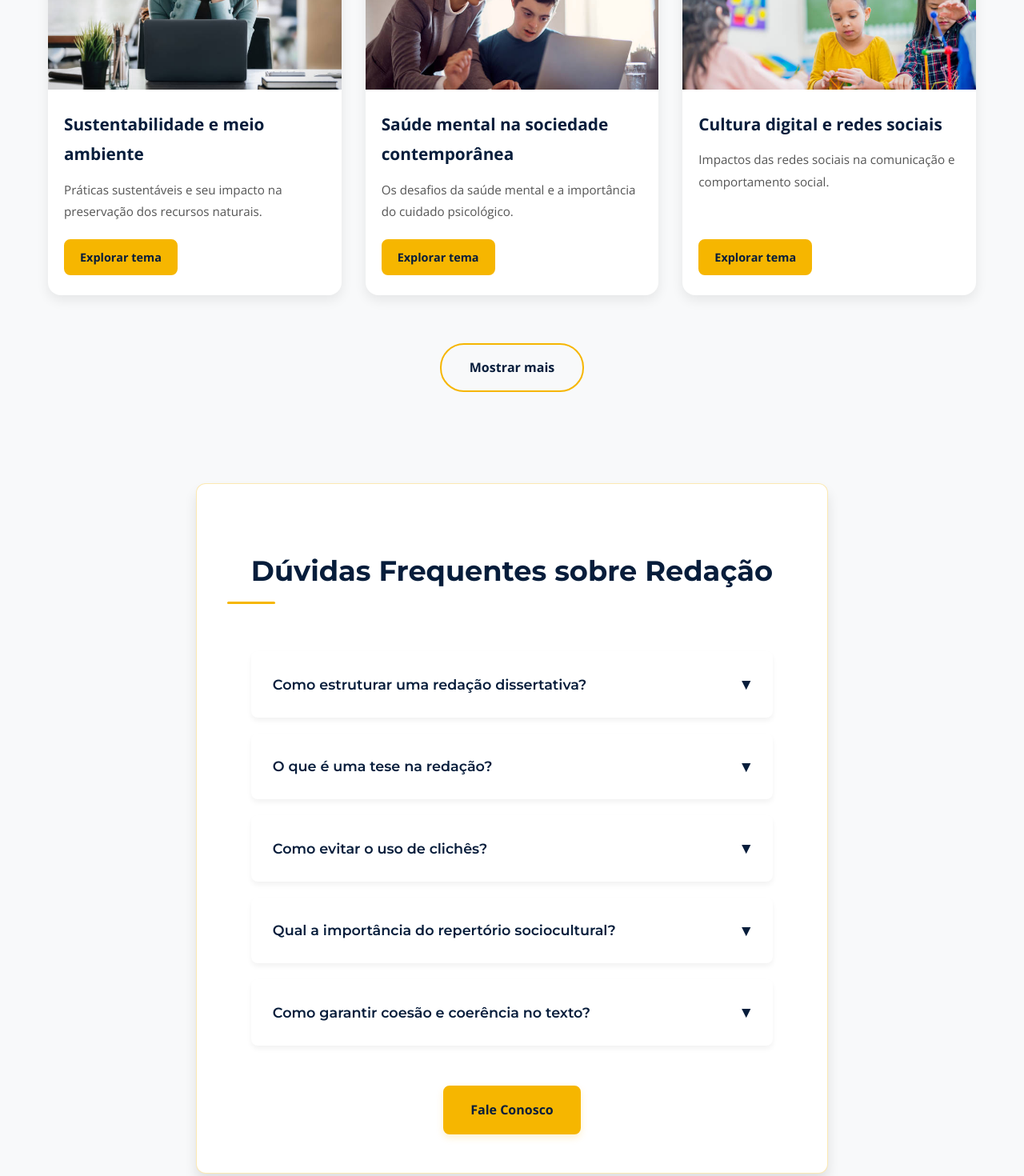
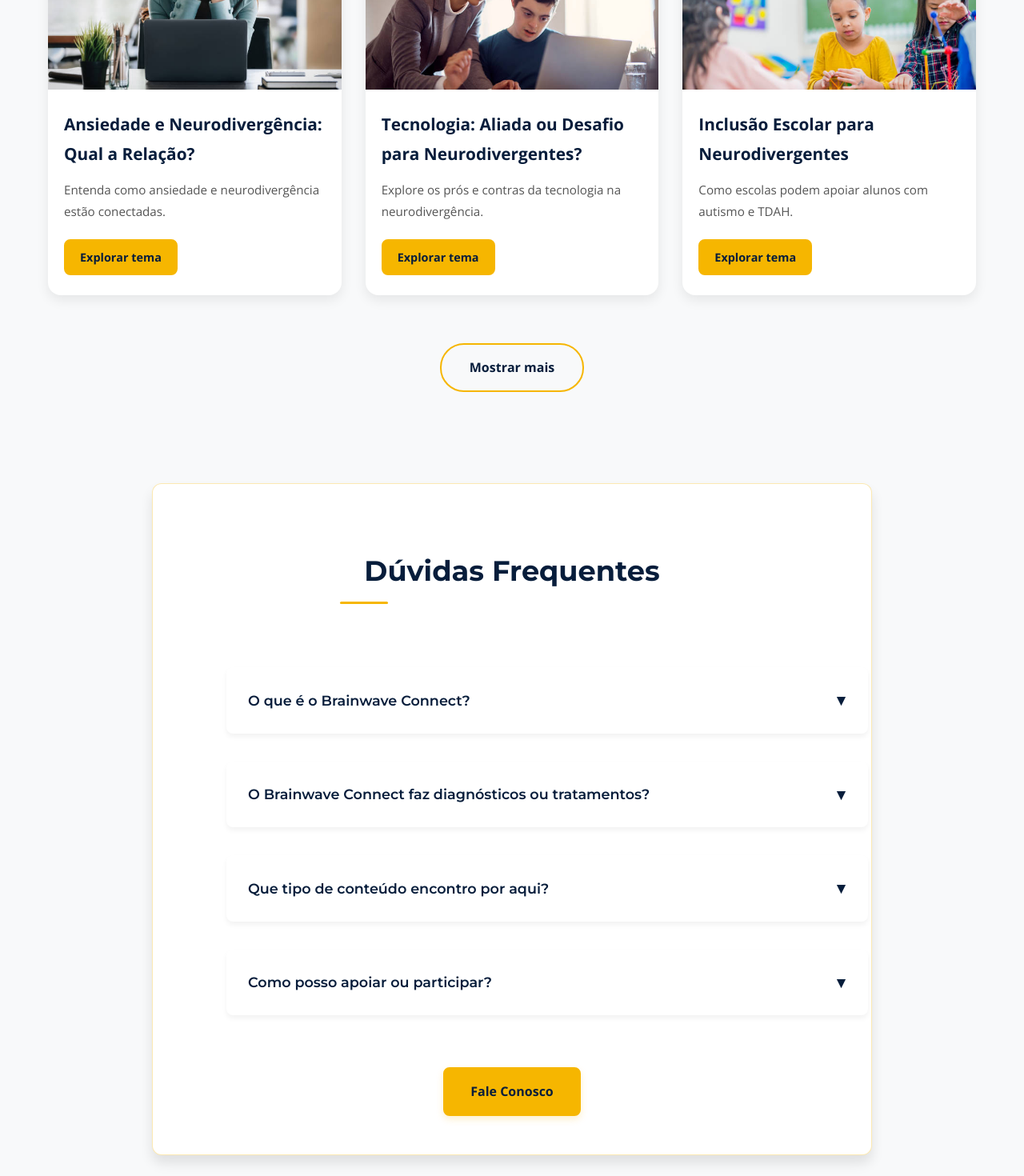
Before and after one commit to anaelisa175/BrainWave-Connect-React, a React (Create React App) app: page / in a window 1280 px wide. Shown: the part 1120-2590 px from the top of the page at 80% size. Built offline with nearby package versions, Linux system fonts and the light colour scheme; the HTML template or start-up script is replaced by a standard one.

Commit message:
Atualização 08/09/2025 - Final - Página de Artigos Principal

```diff
--- a/src/components/ContactSection.jsx
+++ b/src/components/ContactSection.jsx
@@ -19,7 +19,7 @@ export default function ContactSection() {
   return (
     <section className="contact-section" id="contact">
       <div className="container">
-        <h2>Contato</h2>
+        <h2>Fale Conosco</h2>
         <p>Tem alguma dúvida, sugestão ou feedback? Fale com a gente!</p>
         <form onSubmit={handleSubmit} id="contact-form">
           <div className="input-row">
--- a/src/components/RedacaoFAQ.css
+++ b/src/components/RedacaoFAQ.css
@@ -43,14 +43,24 @@
 
 .faq-container {
     margin-top: 40px;
+    width: 850px;
+    min-width: 850px;
+    max-width: 850px;
+    padding-left: 24px;
+    padding-right: 24px;
+    margin-left: auto;
+    margin-right: auto;
+    display: flex;
+    flex-direction: column;
+    align-items: center;
 }
 
 .redacao-item {
     background: #ffffff;
     border-radius: 16px;
     box-shadow: 0 6px 15px rgba(0,0,0,0.08);
-    margin: 20px auto;
-    max-width: 800px;
+    margin: 20px 0;
+    width: 100%;
     text-align: left;
     cursor: pointer;
     transition: all 0.4s cubic-bezier(0.215, 0.61, 0.355, 1);
--- a/src/components/RedacaoFAQ.jsx
+++ b/src/components/RedacaoFAQ.jsx
@@ -3,24 +3,20 @@ import "./RedacaoFAQ.css";
 
 const faqs = [
   {
-    pergunta: "Como estruturar uma redação dissertativa?",
-    resposta: "Uma redação dissertativa deve conter introdução, desenvolvimento e conclusão. Na introdução, apresente o tema e sua tese (ponto de vista); no desenvolvimento, apresente 2-3 argumentos com exemplos concretos; e na conclusão, retome sua tese e proponha uma solução ou reflexão sobre o tema."
+    pergunta: "O que é o Brainwave Connect?",
+    resposta: "O Brainwave Connect é um espaço de informação, acolhimento e conexão para pessoas com autismo, TDAH e outras condições relacionadas à neurodiversidade. Nosso objetivo é aproximar famílias, profissionais e a comunidade, oferecendo conteúdos confiáveis, práticos e acessíveis."
   },
   {
-    pergunta: "O que é uma tese na redação?",
-    resposta: "A tese é a ideia principal que será defendida ao longo do texto. Ela deve ser clara, objetiva e aparecer logo na introdução. Uma boa tese apresenta seu posicionamento sobre o tema e dá direcionamento para toda a argumentação que virá no desenvolvimento."
+    pergunta: "O Brainwave Connect faz diagnósticos ou tratamentos? ",
+    resposta: "Não. O nosso papel é informar e orientar. Sempre indicamos que o diagnóstico e o acompanhamento devem ser feitos por profissionais de saúde especializados."
   },
   {
-    pergunta: "Como evitar o uso de clichês?",
-    resposta: "Para evitar clichês, procure sempre trazer argumentos originais e exemplos atuais. Leia bastante sobre diversos assuntos, fique atento a notícias recentes, pesquise dados estatísticos e referências culturais menos óbvias. Revise seu texto várias vezes para identificar e substituir frases feitas por formulações mais originais."
+    pergunta: "Que tipo de conteúdo encontro por aqui?",
+    resposta: "Você encontrará artigos, guias práticos, informações atualizadas, dicas para o dia a dia e materiais educativos sobre autismo, TDAH e temas relacionados. Nosso foco é traduzir informações complexas em conteúdos claros e úteis."
   },
   {
-    pergunta: "Qual a importância do repertório sociocultural?",
-    resposta: "O repertório sociocultural enriquece sua redação ao trazer referências de filmes, livros, fatos históricos, conceitos filosóficos ou sociológicos que se relacionam com o tema. Isso demonstra conhecimento amplo e dá maior credibilidade aos seus argumentos, além de mostrar capacidade de fazer conexões entre diferentes áreas do conhecimento."
-  },
-  {
-    pergunta: "Como garantir coesão e coerência no texto?",
-    resposta: "Para garantir coesão, utilize conectivos adequados entre frases e parágrafos (portanto, contudo, além disso). Para a coerência, mantenha uma linha de raciocínio clara, evite contradições e certifique-se de que todos os argumentos estão relacionados à sua tese central. Organize suas ideias em uma sequência lógica e revise o texto para verificar se há fluidez na leitura."
+    pergunta: "Como posso apoiar ou participar?",
+    resposta: "Você pode compartilhar nossos conteúdos, indicar o Brainwave Connect para outras pessoas e, em breve, poderá se conectar em fóruns e projetos colaborativos que estamos preparando."
   }
 ];
 
@@ -61,7 +57,7 @@ export default function RedacaoFAQ() {
     <section className="content-section">
       <div className="container">
         <br></br>
-        <h2>Dúvidas Frequentes sobre Redação</h2>
+        <h2> Dúvidas Frequentes </h2>
 
 
         <div className="faq-container">
--- a/src/components/ThemeList.jsx
+++ b/src/components/ThemeList.jsx
@@ -5,106 +5,106 @@ import "./ThemeList.css";
 const todosOsTemas = [
   {
     id: 1,
-    titulo: "Desafios da educação no Brasil",
-    descricao: "Reflexão sobre os principais obstáculos enfrentados pelo sistema educacional brasileiro.",
+    titulo: "Neurodivergência: O Que É e Por Que Importa?",
+    descricao: "Entenda o conceito e sua importância na sociedade atual.",
     imagem: "/imagens/img1.jpg",
     link: "#"
   },
   {
     id: 2,
-    titulo: "Inclusão social e acessibilidade",
-    descricao: "A importância de políticas públicas para promover a inclusão de pessoas com deficiência.",
+    titulo: "TDAH Além dos Estereótipos",
+    descricao: "Descubra como o TDAH afeta a vida além da hiperatividade.",
     imagem: "/imagens/img2.jpg",
     link: "#"
   },
   {
     id: 3,
-    titulo: "Tecnologia e mercado de trabalho",
-    descricao: "Como a tecnologia está transformando profissões e exigindo novas habilidades.",
+    titulo: "Autismo e Comunicação: Como Incluir?",
+    descricao: "Estratégias para tornar o mundo mais acessível para autistas.",
     imagem: "/imagens/img3.jpg",
     link: "#"
   },
   {
     id: 4,
-    titulo: "Sustentabilidade e meio ambiente",
-    descricao: "Práticas sustentáveis e seu impacto na preservação dos recursos naturais.",
+    titulo: "Ansiedade e Neurodivergência: Qual a Relação?",
+    descricao: "Entenda como ansiedade e neurodivergência estão conectadas.",
     imagem: "/imagens/img4.jpg",
     link: "#"
   },
   {
     id: 5,
-    titulo: "Saúde mental na sociedade contemporânea",
-    descricao: "Os desafios da saúde mental e a importância do cuidado psicológico.",
+    titulo: "Tecnologia: Aliada ou Desafio para Neurodivergentes?",
+    descricao: "Explore os prós e contras da tecnologia na neurodivergência.",
     imagem: "/imagens/img5.jpg",
     link: "#"
   },
   {
     id: 6,
-    titulo: "Cultura digital e redes sociais",
-    descricao: "Impactos das redes sociais na comunicação e comportamento social.",
+    titulo: "Inclusão Escolar para Neurodivergentes",
+    descricao: "Como escolas podem apoiar alunos com autismo e TDAH.",
     imagem: "/imagens/img6.jpg",
     link: "#"
   },
   {
     id: 7,
-    titulo: "Inteligência Artificial e Ética",
-    descricao: "Os dilemas éticos no desenvolvimento e uso de sistemas de inteligência artificial.",
+    titulo: "Sensorialidade no Autismo: Um Mundo Único",
+    descricao: "Entenda como autistas experienciam o mundo pelos sentidos.",
     imagem: "/imagens/img7.jpg",
     link: "#"
   },
   {
     id: 8,
-    titulo: "Globalização e Economia",
-    descricao: "Como a interconexão global afeta economias locais e o mercado de trabalho.",
+    titulo: "TDAH na Vida Adulta: Desafios e Soluções",
+    descricao: "Como adultos com TDAH podem lidar com o dia a dia.",
     imagem: "/imagens/img8.jpg",
     link: "#"
   },
   {
     id: 9,
-    titulo: "Literatura Brasileira Contemporânea",
-    descricao: "Análise de obras e autores que marcam a literatura brasileira atual.",
+    titulo: "Neurodivergência e Criatividade: Uma Força Poderosa",
+    descricao: "Descubra como a neurodivergência impulsiona a inovação.",
     imagem: "/imagens/img9.jpg",
     link: "#"
   },
   {
     id: 10,
-    titulo: "Mudanças Climáticas e Sociedade",
-    descricao: "O impacto das alterações climáticas na organização social e econômica.",
+    titulo: "Autismo e Emprego: Como Incluir?",
+    descricao: "Estratégias para promover a inclusão no mercado de trabalho.",
     imagem: "/imagens/img10.jpg",
     link: "#"
   },
   {
     id: 11,
-    titulo: "Direitos Humanos no Século XXI",
-    descricao: "Desafios atuais na defesa e promoção dos direitos humanos no mundo.",
+    titulo: "TDAH e Hiperfoco: Uma Superpotência?",
+    descricao: "Como transformar o hiperfoco em uma vantagem.",
     imagem: "/imagens/img11.jpg",
     link: "#"
   },
   {
     id: 12,
-    titulo: "Política e Cidadania",
-    descricao: "O papel do cidadão na construção de uma sociedade democrática e participativa.",
+    titulo: "Saúde Mental e Neurodivergência: Cuidados Essenciais",
+    descricao: "Por que a saúde mental é crucial para neurodivergentes.",
     imagem: "/imagens/img12.jpg",
     link: "#"
   },
   {
     id: 13,
-    titulo: "Biotecnologia e Futuro da Medicina",
-    descricao: "Avanços biotecnológicos e suas implicações para o futuro da saúde humana.",
+    titulo: "TDAH: Mitos e Verdades",
+    descricao: "Desvendando os equívocos mais comuns sobre o Transtorno de Déficit de Atenção e Hiperatividade.",
     imagem: "/imagens/img13.jpg",
     link: "#"
   },
   {
     id: 14,
-    titulo: "Mobilidade Urbana Sustentável",
-    descricao: "Soluções para os desafios de transporte nas grandes cidades.",
+    titulo: "Autismo no Ambiente de Trabalho",
+    descricao: "Como empresas estão criando espaços mais inclusivos para profissionais autistas.",
     imagem: "/imagens/img14.jpg",
     link: "#"
   },
   {
     id: 15,
-    titulo: "Diversidade Cultural e Identidade",
-    descricao: "A importância da preservação e valorização das diferentes culturas.",
+    titulo: "Dislexia e Criatividade",
+    descricao: "A conexão surpreendente entre pensamento não-linear e soluções inovadoras.",
     imagem: "/imagens/img15.jpg",
     link: "#"
   }
```
Also changed, not shown: 1 other file (tests, documents, lock files or other folders).
